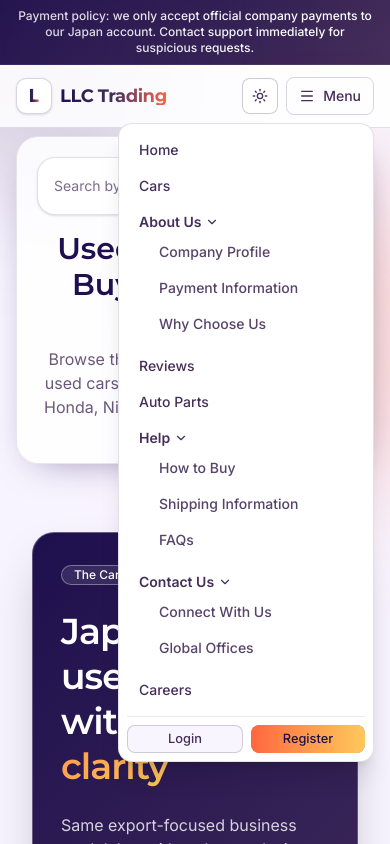
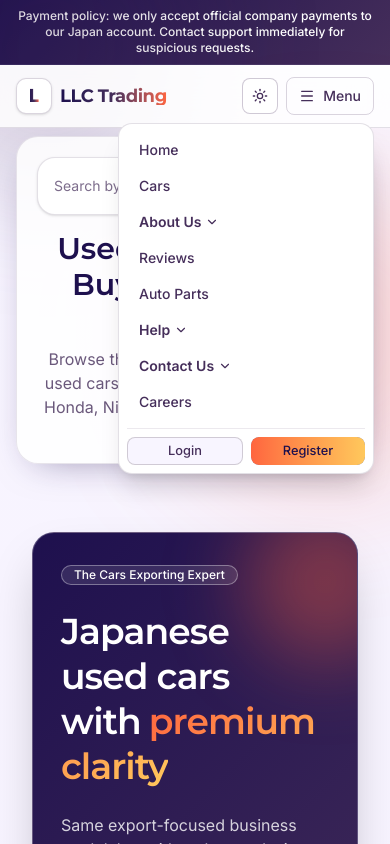
Before and after one commit to Afaqahmad1122/llc-tradding, a Next.js app in the folder frontend/: page / in a window 390 px wide. Both pictures are taken after a click on the heading "Menu". Shown: the top 844 px of the page. Built offline with nearby package versions, Linux system fonts and the light colour scheme.

Commit message:
fixed menu on mobile devices

```diff
--- a/frontend/components/landing/site-navbar.tsx
+++ b/frontend/components/landing/site-navbar.tsx
@@ -129,11 +129,11 @@ export function SiteNavbar() {
               <nav className="flex flex-col">
                 {navItems.map((item) =>
                   item.children ? (
-                    <div key={item.label} className="rounded-md px-3 py-2">
-                      <p className="flex items-center gap-1 text-sm font-semibold text-[#452E5A] dark:text-white">
+                    <details key={item.label} className="group rounded-md px-3 py-2">
+                      <summary className="flex list-none items-center gap-1 text-sm font-semibold text-[#452E5A] cursor-pointer dark:text-white [&::-webkit-details-marker]:hidden">
                         {item.label}
-                        <ChevronDown className="size-3.5" />
-                      </p>
+                        <ChevronDown className="size-3.5 transition-transform group-open:rotate-180" />
+                      </summary>
                       <div className="mt-1 space-y-1 pl-3">
                         {item.children.map((child) => (
                           <Link
@@ -145,7 +145,7 @@ export function SiteNavbar() {
                           </Link>
                         ))}
                       </div>
-                    </div>
+                    </details>
                   ) : (
                     <Link
                       key={item.label}
```
